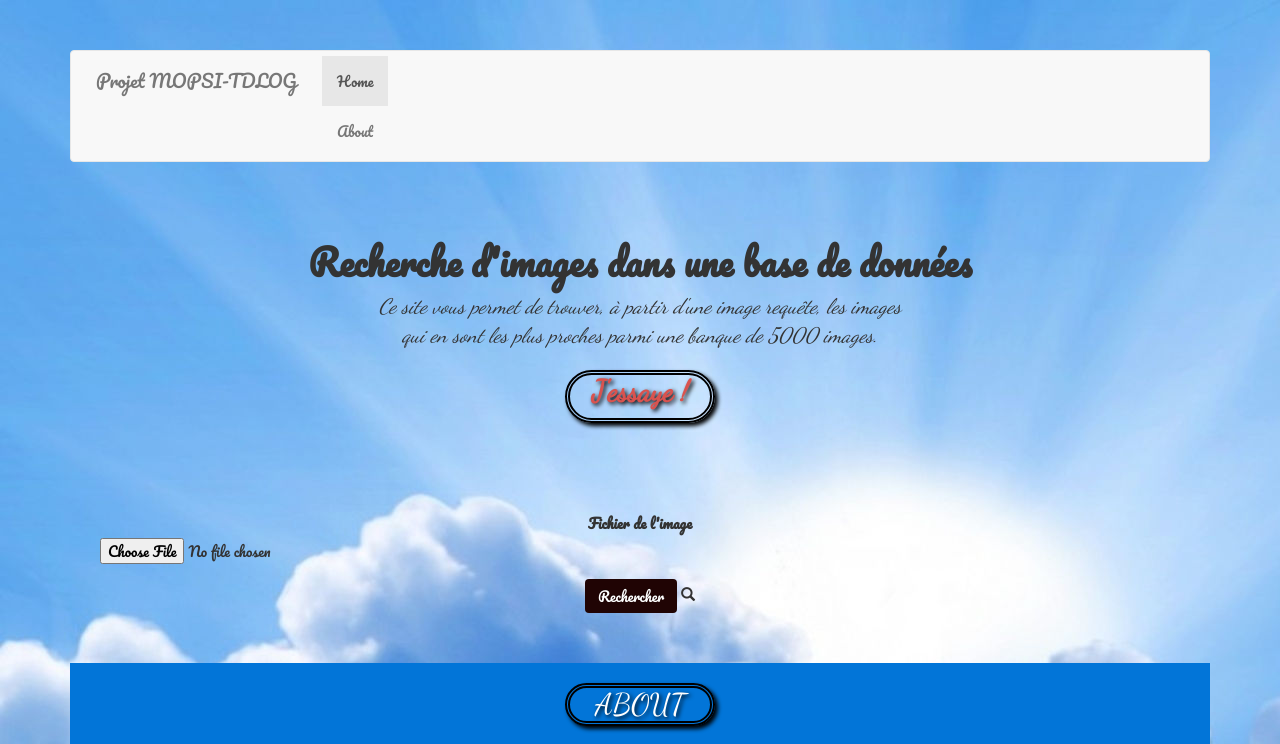
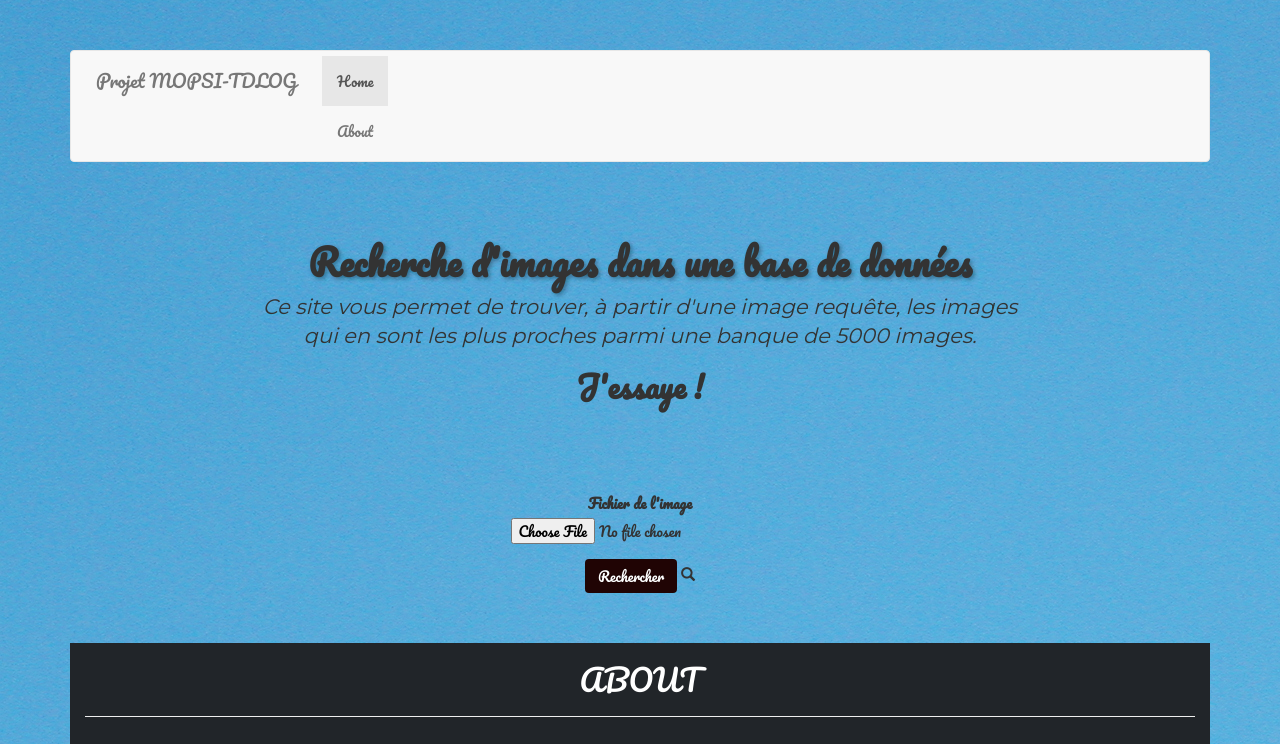
Before and after one commit to GuillaumeDesforges/imgsrch-web, a Flask app: page / in a window 1280 px wide. Shown: the top 744 px of the page. Run offline with Flask 2, Linux system fonts and the light colour scheme; some libraries are stand-ins or nearby versions.

Commit message:
modif site

```diff
--- a/static/style.css
+++ b/static/style.css
@@ -1,6 +1,7 @@
 body {
   padding-top: 50px;
   background: fixed no-repeat top right, url("fond_ciel.jpg") fixed;
+   /%background-color: rgb(255, 255, 128);%/ /%#51acfb; #5C9BD7;%/
 }
 
 .starter-template {
@@ -8,18 +9,24 @@ body {
   text-align: center;
 }
 
+.bg-primary {
+    background-color: #212529!important;
+}
+
 form {
   padding: 40px 15px;
   text-align: center;
 }
 
+h1{
+text-shadow: 2px 2px 4px rgba(0,0,0,0.3);
+}
+
 h2{
-  border: 5px black double;
+  /%border: 5px black double;%/
   border-radius: 30px;
   width: 150px;
   margin: auto;
-  text-shadow: 2px 2px 4px black;
-  box-shadow: 3px 3px 4px black;
 
 }
 
--- a/templates/index.html
+++ b/templates/index.html
@@ -16,7 +16,7 @@
     <link href="//netdna.bootstrapcdn.com/bootstrap/3.0.2/css/bootstrap.min.css" rel="stylesheet">
     <!-- <link href="http://fonts.googleapis.com/css?family=Fenix" rel="stylesheet" type="text/css"> -->
     <link href="https://fonts.googleapis.com/css?family=Pacifico" rel="stylesheet">
-    <link href="https://fonts.googleapis.com/css?family=Dancing+Script" rel="stylesheet">
+    <link href="https://fonts.googleapis.com/css?family=Montserrat" rel="stylesheet">
 
     <style>
       body
@@ -27,10 +27,17 @@
         font-family: "Pacifico", cursive;
       }
       h4{
-        font-family: 'Dancing Script', cursive;
+        font-family: 'Montserrat', sans-serif;
       }
       h2{
-        font-family: 'Dancing Script', cursive;
+        font-family: "Pacifico", cursive;
+      }
+      h5{
+
+      }
+      form{
+        display: inline-block;
+        width: auto;
       }
 
     </style>
@@ -54,7 +61,7 @@
         <div class="collapse navbar-collapse">
           <ul class="nav navbar-nav">
             <li class="active"><a href="#">Home</a></li>
-            <li><a href="#about">About</a></li>
+              <li><a href="#about">About</a></li>
           </ul>
         </div><!--/.nav-collapse -->
 
@@ -70,16 +77,17 @@
           <br>
         </h4>
           <h2>
-            <p class= "text-danger" > <strong> J'essaye ! </strong> </p>
+            <strong> J'essaye ! </strong>
           </h2>
         </p>
       </div>
 
-<div class="container">
+<div class="container" style="text-align:center;">
 
   <form>
     <div class="form-group">
         <label for="imageFile">Fichier de l'image</label>
+        <br>
         <input type="file" class="form-control-file" name="imageFile">
     </div>
     <input type="submit" id="submit" class="btn btn-custom" value="Rechercher">
@@ -99,20 +107,23 @@
 <section class="bg-primary text-white mb-0" id="about">
   <div class="container">
     <h2 class="text-center text-uppercase text-white">About</h2>
-    <h4>
+    <h5>
     <hr class="star-light mb-5">
 
       <div class="row">
         <div class="col-lg-4 ml-auto">
           <p class="lead"> Ce projet a été réalisé en groupe par Guillaume Desforges, Diane Pugès et Maïlys Rheins. Encadrés par Xavier Clerc et Renaud Marlet. </p>
         </div>
+        <p>
+        <img src="./schema_algo.pdf" alt="schema de l'algortihme" />
+      </p>
         <div class="col-lg-4 mr-auto">
           <p class="lead"> Vous pouvez suivre le projet sur Github: https://github.com/GuillaumeDesforges/imgsrch/tree/master</p>
         </div>
       </div>
 
     </hr>
-    </h4>
+  </h5>
   </div>
 </section>
 
```
Also changed, not shown: static/fond_ciel.jpg, 1 other file.
